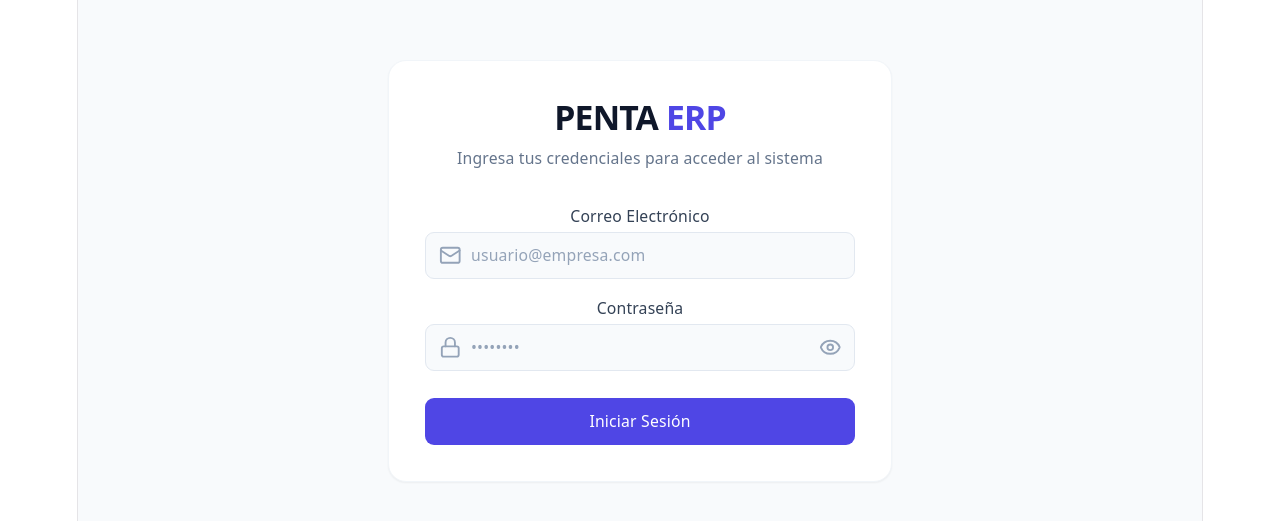
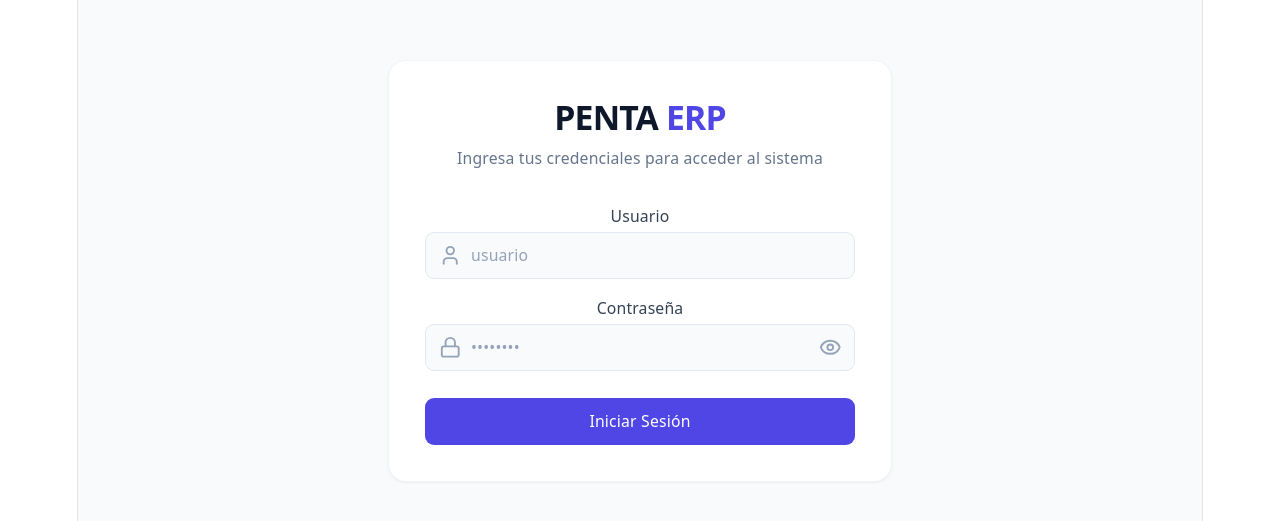
Before and after one commit to Indheca-Programacion/penta-logistics, a React (Vite) app in the folder frontend/: page /login in a window 1280 px wide. Shown: the part 129-650 px from the top of the page. Built offline with nearby package versions, Linux system fonts and the light colour scheme; no server answers.

Commit message:
change: cambie para poder iniciar con el usuario

```diff
--- a/frontend/src/features/auth/pages/LoginPage.tsx
+++ b/frontend/src/features/auth/pages/LoginPage.tsx
@@ -2,7 +2,7 @@ import { useState } from 'react';
 import { useForm } from 'react-hook-form';
 import { zodResolver } from '@hookform/resolvers/zod';
 import { useNavigate } from 'react-router-dom';
-import { Eye, EyeOff, Lock, Mail, Loader2 } from 'lucide-react';
+import { Eye, EyeOff, Lock, Loader2, User } from 'lucide-react';
 import { loginSchema, LoginFormData } from '../schemas/loginSchema';
 import { useAuthStore } from '@/store/authStore';
 import { api } from '@/config/api';
@@ -75,26 +75,27 @@ export default function LoginPage() {
         <form className="mt-8 space-y-6" onSubmit={handleSubmit(onSubmit)}>
           <div className="space-y-4">
 
-            {/* Campo Correo Electrónico */}
+            {/* Campo Usuario */}
             <div>
               <label className="block text-sm font-medium text-slate-700 mb-1">
-                Correo Electrónico
+                Usuario
               </label>
               <div className="relative">
                 <div className="absolute inset-y-0 left-0 pl-3 flex items-center pointer-events-none">
-                  <Mail className="h-5 w-5 text-slate-400" />
+                  <User className="h-5 w-5 text-slate-400" />
                 </div>
                 <input
-                  {...register('email')}
-                  type="email"
+                  {...register('username')}
+                  type="text"
                   className={`block w-full pl-10 pr-3 py-2.5 border rounded-lg bg-slate-50 placeholder-slate-400 text-slate-900 focus:outline-none focus:ring-2 focus:bg-white transition-all text-sm ${
-                    errors.email ? 'border-red-400 focus:ring-red-100' : 'border-slate-200 focus:ring-indigo-100 focus:border-indigo-500'
+                    errors.username ? 'border-red-400 focus:ring-red-100' : 'border-slate-200 focus:ring-indigo-100 focus:border-indigo-500'
                   }`}
-                  placeholder="usuario@empresa.com"
+                  placeholder="usuario"
+                  autoComplete="username"
                 />
               </div>
-              {errors.email && (
-                <p className="mt-1 text-xs text-red-500">{errors.email.message}</p>
+              {errors.username && (
+                <p className="mt-1 text-xs text-red-500">{errors.username.message}</p>
               )}
             </div>
 
@@ -114,6 +115,7 @@ export default function LoginPage() {
                     errors.password ? 'border-red-400 focus:ring-red-100' : 'border-slate-200 focus:ring-indigo-100 focus:border-indigo-500'
                   }`}
                   placeholder="••••••••"
+                  autoComplete="current-password"
                 />
                 <button
                   type="button"
--- a/frontend/src/features/auth/schemas/loginSchema.ts
+++ b/frontend/src/features/auth/schemas/loginSchema.ts
@@ -1,10 +1,9 @@
 import { z } from 'zod';
 
 export const loginSchema = z.object({
-  email: z
+  username: z
     .string()
-    .min(1, 'El correo electrónico es requerido')
-    .email('Introduce un correo electrónico válido'),
+    .min(1, 'El nombre de usuario es requerido'),
   password: z
     .string()
     .min(6, 'La contraseña debe tener al menos 6 caracteres'),
```
